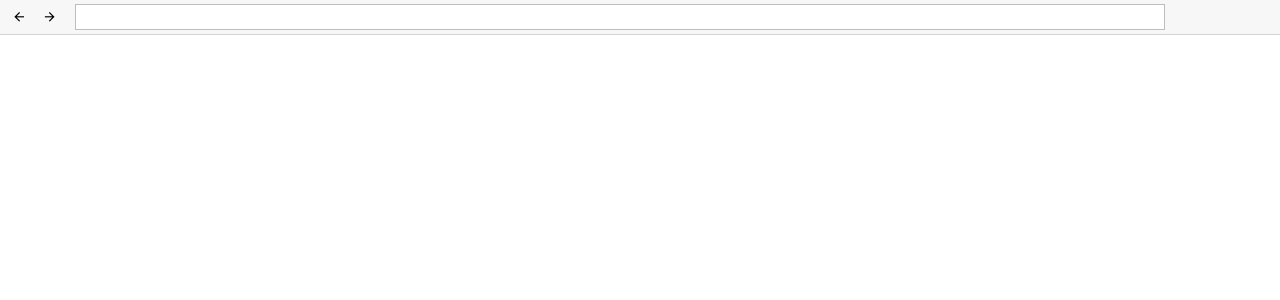
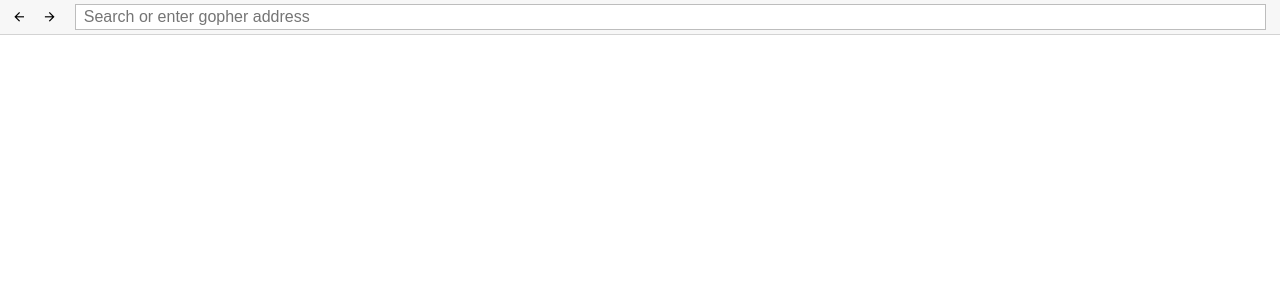
Before and after one commit to matt1/gopher-browser, a React (Create React App) app in the folder gui/: page / in a window 1280 px wide. Shown: the top 300 px of the page. Built offline with nearby package versions, Linux system fonts and the light colour scheme.

Commit message:
Basic autocomplete (some rough edges)

```diff
--- /dev/null
+++ b/gui/src/components/GopherAutocomplete.css
@@ -0,0 +1,38 @@
+.gopherAutocomplete {
+  display: flex;
+  flex-direction: column;
+}
+
+
+
+.no-suggestions {
+  color: #999;
+  padding: 0.5rem;
+}
+
+div.suggestions {
+  position: absolute;
+}
+
+ul.suggestions {
+  background-color: white;
+  border: 1px solid #999;
+  border-top-width: 0;
+  list-style: none;
+  margin-top: 0;
+  max-height: 143px;
+  overflow-y: auto;
+  padding-left: 0;
+}
+
+ul.suggestions li {
+  padding: 0.5rem;
+  border-left: 5px solid transparent;
+}
+
+.suggestion-active,
+.suggestions li:hover {
+  border-left: 5px solid #1e88e5;
+  background-color: #f3f3f3;
+  cursor: pointer;
+}
--- /dev/null
+++ b/gui/src/components/GopherAutocomplete.tsx
@@ -0,0 +1,196 @@
+import React, {ChangeEvent, Component} from 'react';
+import './GopherAutocomplete.css';
+import { GopherSelector } from './GopherTab';
+
+
+/**
+ * Autocomplete input for gopher address bar.
+ *
+ * Based on https://www.digitalocean.com/community/tutorials/react-react-autocomplete
+ */
+export class GopherAutocompleteState {
+  activeSuggestion:number = 0;
+  filteredSuggestions:Array<GopherSelector> = [];
+  showSuggestions:boolean = false;
+  userInput:GopherSelector|undefined;
+  uri:string|undefined = '';
+}
+
+export class GopherAutocompleteProps {
+  onChange?: (event:ChangeEvent<HTMLInputElement>) => void;
+  onNavigate?: (uri:string) => void;
+  suggestions:Array<GopherSelector>|undefined = [];
+  uri:string|undefined = '';
+}
+
+export class GopherAutocomplete extends Component<GopherAutocompleteProps, GopherAutocompleteState>  {
+
+  /** Reference for the main input box, so we can dynamically position suggestions. */
+  inputRef:React.RefObject<HTMLInputElement>;
+
+  private lastUri:string|undefined;
+
+  constructor(props:GopherAutocompleteProps) {
+    super(props);
+    this.state = {
+      activeSuggestion: 0,
+      filteredSuggestions: [],
+      showSuggestions: false,
+      userInput: '',
+      uri: '',
+    };
+
+    this.onChange = this.onChange.bind(this);
+    this.onClick = this.onClick.bind(this);
+    this.onKeyDown = this.onKeyDown.bind(this);
+
+    this.inputRef = React.createRef();
+  }
+
+  onChange(event:ChangeEvent<HTMLInputElement>){
+    if (!event || !event.currentTarget) return;
+    if (!this.props.suggestions) return;
+    const userInput = (event.currentTarget as HTMLInputElement).value;
+
+    const filteredSuggestions = this.props.suggestions.filter((suggestion:GopherSelector) =>
+        suggestion.toString().toLowerCase().indexOf(userInput.toLowerCase()) > -1
+    );
+
+    this.setState({
+      activeSuggestion: 0,
+      filteredSuggestions,
+      showSuggestions: true,
+      userInput: userInput,
+      uri: userInput,
+    });
+  };
+
+  onClick(event:React.MouseEvent) {
+    this.setState({
+      activeSuggestion: 0,
+      filteredSuggestions: [],
+      showSuggestions: false,
+      userInput: (event.currentTarget as HTMLElement).innerText
+    });
+    this.onNavigate((event.currentTarget as HTMLElement).innerText);
+  };
+
+  onNavigate(uri:string) {
+    if (!this.props.onNavigate) throw new Error('no onNavigate in props');
+    this.setState({
+      activeSuggestion: 0,
+      showSuggestions: false,
+    });
+    this.props.onNavigate(uri);
+  }
+
+  onKeyDown(event:React.KeyboardEvent) {
+    const { activeSuggestion, filteredSuggestions } = this.state;
+
+    // enter
+    if (event.keyCode === 13) {
+      const selected = filteredSuggestions[activeSuggestion]?.toString() || this.state.userInput?.toString() || '';
+      this.setState({
+        activeSuggestion: 0,
+        showSuggestions: false,
+        uri: selected,
+      });
+      this.onNavigate(selected);
+
+    } else if (event.keyCode === 38) {
+      if (activeSuggestion === 0) {
+        return;
+      }
+      this.setState({ activeSuggestion: activeSuggestion - 1 });
+    }
+    // User pressed the down arrow, increment the index
+    else if (event.keyCode === 40) {
+      if (activeSuggestion - 1 === filteredSuggestions.length) {
+        return;
+      }
+      this.setState({ activeSuggestion: activeSuggestion + 1 });
+    }
+    // escape
+    else if (event.keyCode === 27) {
+      this.setState({
+        activeSuggestion: 0,
+        showSuggestions: false,
+      });
+    }
+  };
+
+  render() {
+    const {
+      onChange,
+      onClick,
+      onKeyDown,
+      state: {
+        activeSuggestion,
+        filteredSuggestions,
+        showSuggestions,
+        userInput
+      }
+    } = this;
+
+    // compare the last URI we got from props - it will only be different from
+    // our cahced copy if there is some sort of external navigation event.
+    if (this.props.uri !== this.lastUri) {
+      this.lastUri = this.props.uri;
+      this.setState({
+        activeSuggestion: 0,
+        showSuggestions: false,
+        uri: this.lastUri
+      });
+    }
+
+    // dynamically calculate the position of the suggestions div. We need to do
+    // this as it seems hard (impossible?) to have the absolute position suggestions
+    // be the same size as the input, but also "float" over the page content.
+    const input = this.inputRef.current;
+    let top = `25px`; let left = `0px`; let width = `400px`;
+    if (input) {
+      top = `${input.clientTop + input.clientHeight}px`;
+      left = `${input.offsetLeft}px`;
+      width = `${input.clientWidth + 1.2}px`; // not sure where the 1.2 comes from
+    }
+
+    let suggestionsListComponent;
+    if (showSuggestions && userInput) {
+      if (filteredSuggestions.length) {
+        suggestionsListComponent = (
+          <div className='suggestions' style={{top, left, width}}>
+            <ul className='suggestions'>
+              {filteredSuggestions.map((suggestion, index) => {
+                let className;
+                if (index === activeSuggestion) {
+                  className = 'suggestion-active';
+                }
+                return (
+                  <li className={className} key={`${index}-${suggestion.toString()}`} onClick={onClick}>
+                    {suggestion.toString()}
+                  </li>
+                );
+              })}
+            </ul>
+          </div>
+        );
+      }
+    }
+
+    return (
+      <div className="gopherAutocomplete">
+        <input
+          type='text'
+          ref={this.inputRef}
+          onChange={onChange}
+          onClick={(event) => (event.target as HTMLInputElement).select()}
+          onKeyDown={onKeyDown}
+          placeholder='Search or enter gopher address'
+          value={this.state.uri}
+        />
+        {suggestionsListComponent}
+      </div>
+    );
+  }
+
+}
--- a/gui/src/components/GopherLink.tsx
+++ b/gui/src/components/GopherLink.tsx
@@ -22,7 +22,7 @@ export class GopherLink extends Component<GopherSelector, {}> {
 
   onStatus() {
     if (!this.props.onStatus) throw new Error('No onStatus in props.');
-    if (!this.props.hostname) throw new Error('No hostname in props.');
+    if (!this.props.hostname) {console.warn('No hostname in props.'); return;}
     let url = this.props.hostname;
     if (this.props.port !== 70) {
       url += ':70';
--- a/gui/src/components/GopherTab.tsx
+++ b/gui/src/components/GopherTab.tsx
@@ -104,6 +104,12 @@ export class GopherTab extends Component<GopherTabProps, GopherTabState> {
     this.onStop = this.onStop.bind(this);
     this.onBack = this.onBack.bind(this);
     this.onForward = this.onForward.bind(this);
+  }
+
+  componentDidCatch(error:Error, errorInfo:any) {
+   console.warn('Error from child component.');
+   console.warn(errorInfo);
+   console.warn(error);
   }
 
   onStop() {
--- a/gui/src/components/NavigationControls.css
+++ b/gui/src/components/NavigationControls.css
@@ -23,7 +23,6 @@
   grid-area: right-grid;
 }
 
-
-.address input {
-  width: 90%;
+.address .gopherAutocomplete {
+  width: 100%;
 }
--- a/gui/src/components/NavigationControls.tsx
+++ b/gui/src/components/NavigationControls.tsx
@@ -1,6 +1,7 @@
 import React, {ChangeEvent, Component} from 'react';
 import './NavigationControls.css';
 import {GopherSelector, GopherTabProps, GopherTabState} from './GopherTab';
+import {GopherAutocomplete} from './GopherAutocomplete';
 
 
 /** Regular expression used for parsing URIs */ // eslint-disable-next-line
@@ -11,7 +12,7 @@ export class NavigationControls extends Component<GopherTabProps, GopherTabState
 
   private lastUri:string | undefined;
 
-  constructor(props:GopherTabProps) {
+  constructor(props:any) {
     super(props);
     this.state = {
       uri: this.props.uri,
@@ -70,7 +71,7 @@ export class NavigationControls extends Component<GopherTabProps, GopherTabState
     this.props.onForward();
   }
 
-  onStop(){
+  onStop() {
     if (!this.props.onStop) throw new Error('No onStop function in props');
     this.props.onStop();
   }
@@ -108,6 +109,12 @@ export class NavigationControls extends Component<GopherTabProps, GopherTabState
       this.setState({uri: this.lastUri});
     }
 
+    //     <input
+    //     onChange={this.onChange}
+    //     onKeyDown={this.onKeyDown}
+    //     value={this.state.uri}
+    // ></input>
+
     return (
       <div className="navigationControls">
         <div className="left">
@@ -119,7 +126,14 @@ export class NavigationControls extends Component<GopherTabProps, GopherTabState
           </button>
         </div>
         <div className="address middle">
-          <input id="uri" onChange={this.onChange} onKeyDown={this.onKeyDown} value={this.state.uri}></input>
+
+          <GopherAutocomplete
+              suggestions={this.props.history?.map(frame => frame.selector)}
+              onChange={this.onChange}
+              onNavigate={(uri:string) => this.onNavigate(uri)}
+              uri={this.state.uri}>
+
+          </GopherAutocomplete>
         </div>
         <div className="right"></div>
       </div>
```
